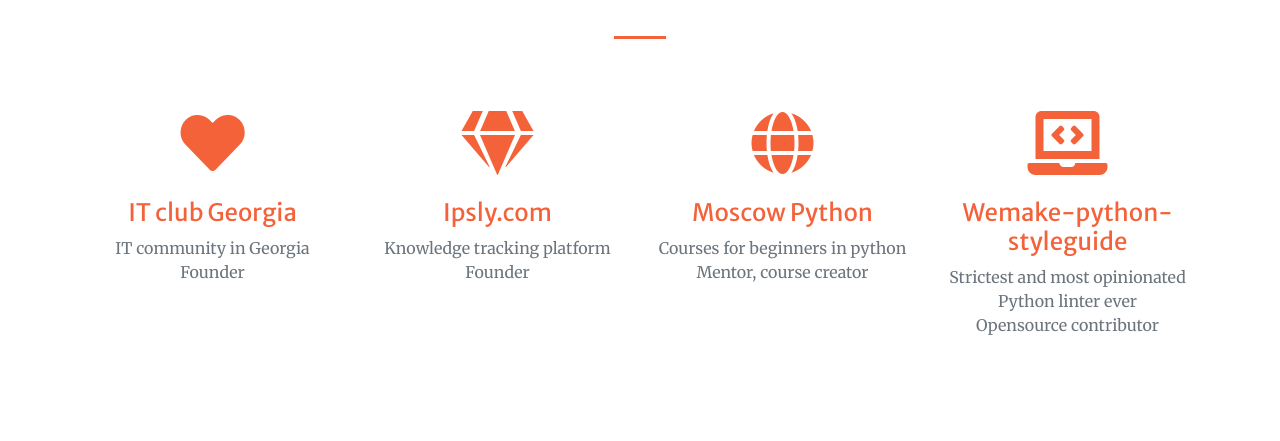
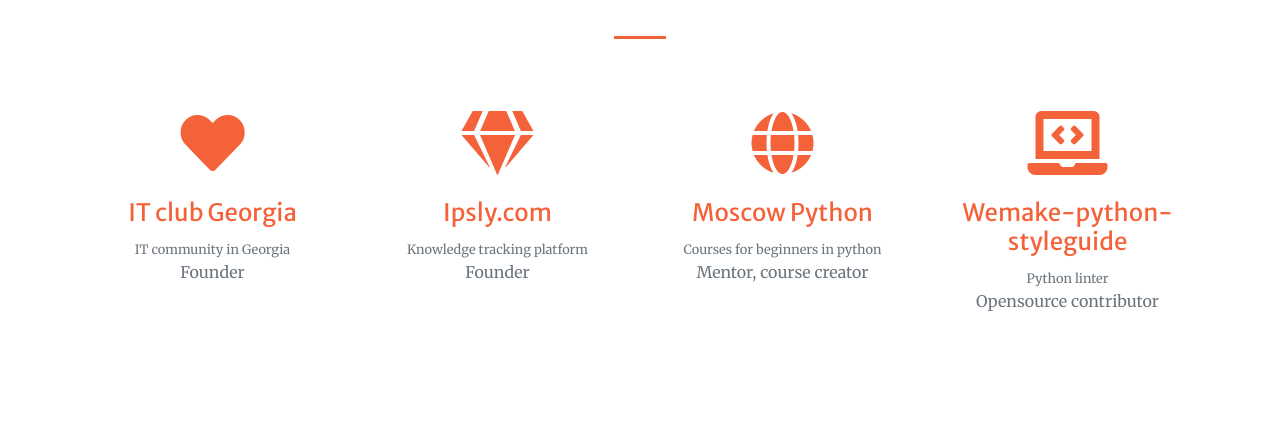
Before and after one commit to Kvm99/filonova.dev, a Django app: page / in a window 1280 px wide. Shown: the part 916-1357 px from the top of the page. Run offline with Django 3.2, Linux system fonts and the light colour scheme; some libraries are stand-ins or nearby versions.

Commit message:
resume updated

```diff
--- a/resume/templates/resume/index.html
+++ b/resume/templates/resume/index.html
@@ -123,7 +123,7 @@
           <div class="mt-5">
               <i class="fas fa-4x fa-heart text-primary mb-4"></i>
               <h3 class="h4 mb-2"><a href="https://it-club.ge/">IT club Georgia</a></h3>
-            <p class="text-muted mb-0">IT community in Georgia</p>
+            <p class="text-muted mb-0"><small>IT community in Georgia</small></p>
             <p class="text-muted mb-0">Founder</p>
           </div>
         </div>
@@ -132,7 +132,7 @@
           <div class="mt-5">
             <i class="fas fa-4x fa-gem text-primary mb-4"></i>
             <h3 class="h4 mb-2"><a href="https://ipsly.com/">Ipsly.com</a></h3>
-            <p class="text-muted mb-0">Knowledge tracking platform</p>
+            <p class="text-muted mb-0"><small>Knowledge tracking platform</small></p>
             <p class="text-muted mb-0">Founder</p>
           </div>
         </div>
@@ -141,7 +141,7 @@
           <div class="mt-5">
             <i class="fas fa-4x fa-globe text-primary mb-4"></i>
             <h3 class="h4 mb-2"><a href="https://learn.python.ru/">Moscow Python</a></h3>
-            <p class="text-muted mb-0">Courses for beginners in python</p>
+            <p class="text-muted mb-0"><small>Courses for beginners in python</small></p>
             <p class="text-muted mb-0">Mentor, course creator</p>
           </div>
         </div>
@@ -150,7 +150,7 @@
           <div class="mt-5">
           <i class="fas fa-4x fa-laptop-code text-primary mb-4"></i>
             <h3 class="h4 mb-2"><a href="https://github.com/wemake-services/wemake-python-styleguide">Wemake-python-styleguide</a></h3>
-            <p class="text-muted mb-0">Strictest and most opinionated Python linter ever</p>
+            <p class="text-muted mb-0"><small>Python linter</small></p>
            <p class="text-muted mb-0">Opensource contributor</p>
           </div>
         </div>
```
